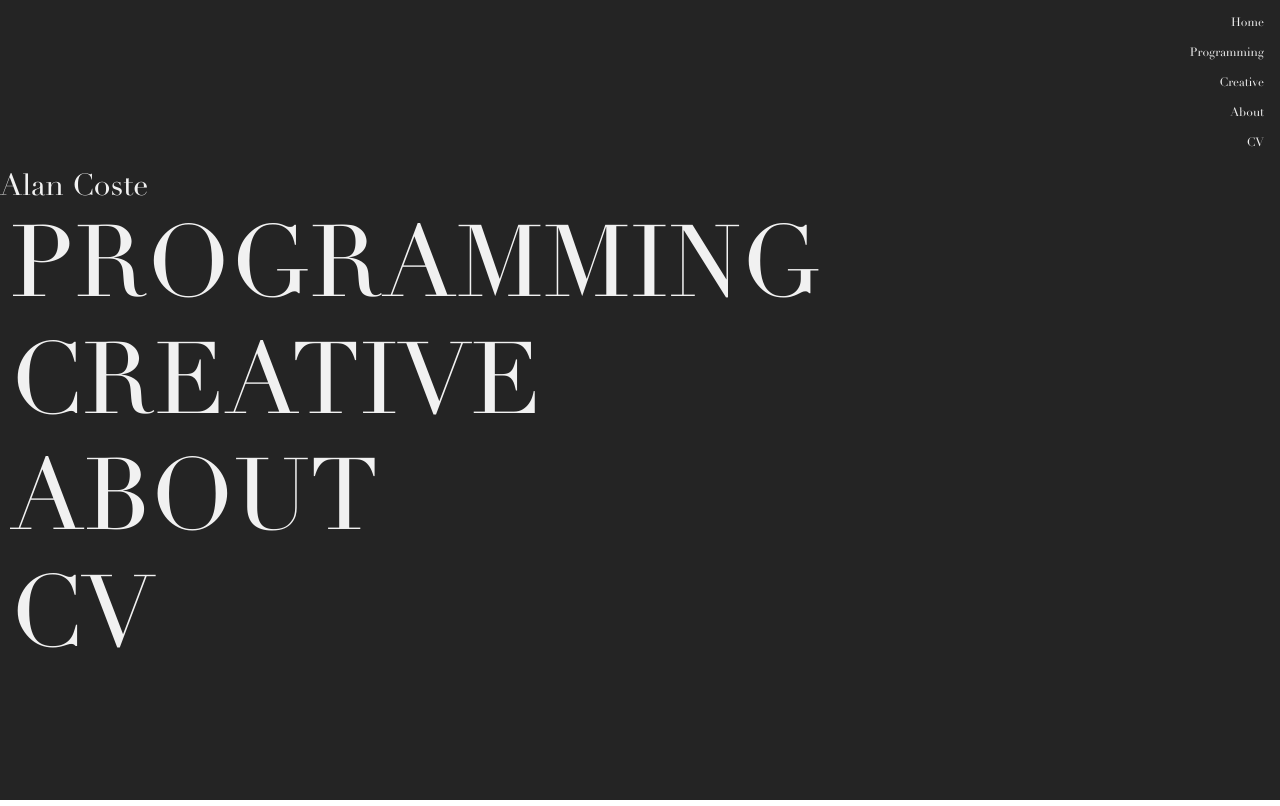
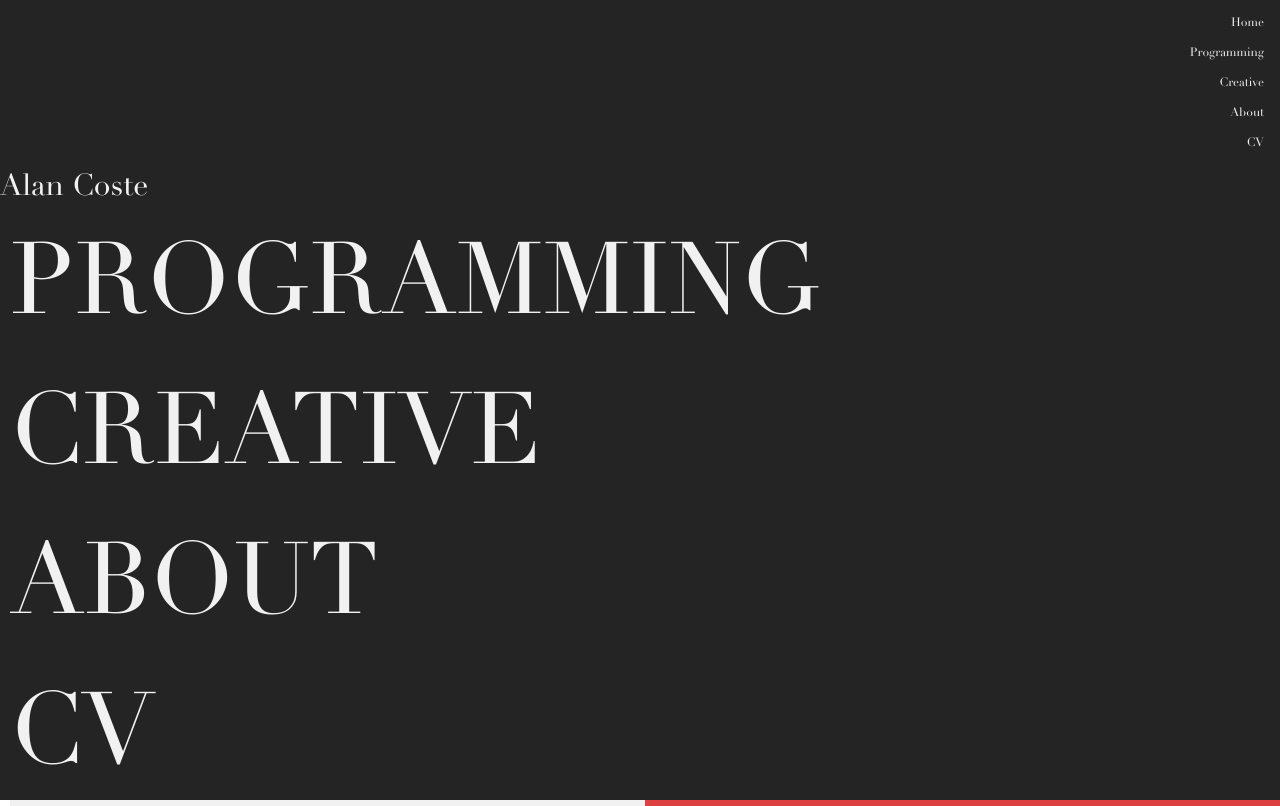
Before and after one commit to cookingnoob/portafolio-AC, a React (Vite) app: page /home in a window 1280 px wide. Built offline with nearby package versions, Linux system fonts and the light colour scheme.

Commit message:
refactor welcome page to use coolnavlink

```diff
--- a/src/pages/Welcome.jsx
+++ b/src/pages/Welcome.jsx
@@ -1,6 +1,6 @@
 import { Box, Typography, useTheme } from '@mui/material';
-import { StyledNavLink, StyledTypography } from '../theme';
 import { welcomeContainer, welcomeTypography, welcomeNavLink } from '../theme';
+import CoolNavLink from '../components/Photography/CoolNavLink';
 
 const Welcome = () => {
   const theme = useTheme();
@@ -8,22 +8,10 @@ const Welcome = () => {
   return (
     <Box sx={welcomeContainer(theme)}>
       <Typography variant='h5' color={'primary'} sx={welcomeTypography(theme)}>Alan Coste</Typography>
-
-      <StyledNavLink to={'/programming'} >
-        <StyledTypography variant='h1' sx={welcomeNavLink(theme)}>PROGRAMMING</StyledTypography>
-      </StyledNavLink>
-
-      <StyledNavLink to='/creative'>
-        <StyledTypography variant='h1' sx={welcomeNavLink(theme)}>CREATIVE</StyledTypography>
-      </StyledNavLink>
-
-      <StyledNavLink to='/about'>
-        <StyledTypography variant='h1' sx={welcomeNavLink(theme)}>ABOUT</StyledTypography>
-      </StyledNavLink>
-
-      <StyledNavLink to={'/cv'}>
-        <StyledTypography variant='h1' sx={welcomeNavLink(theme)}>CV</StyledTypography>
-      </StyledNavLink>
+      <CoolNavLink url={'/programming'} name={'PROGRAMMING'} styleType={welcomeNavLink(theme)} />
+      <CoolNavLink url={'/creative'} name={'CREATIVE'} styleType={welcomeNavLink(theme)} />
+      <CoolNavLink url={'/about'} name={'ABOUT'} styleType={welcomeNavLink(theme)} />
+      <CoolNavLink url={'/cv'} name={'CV'} styleType={welcomeNavLink(theme)} />
     </Box>
   );
 }
```
